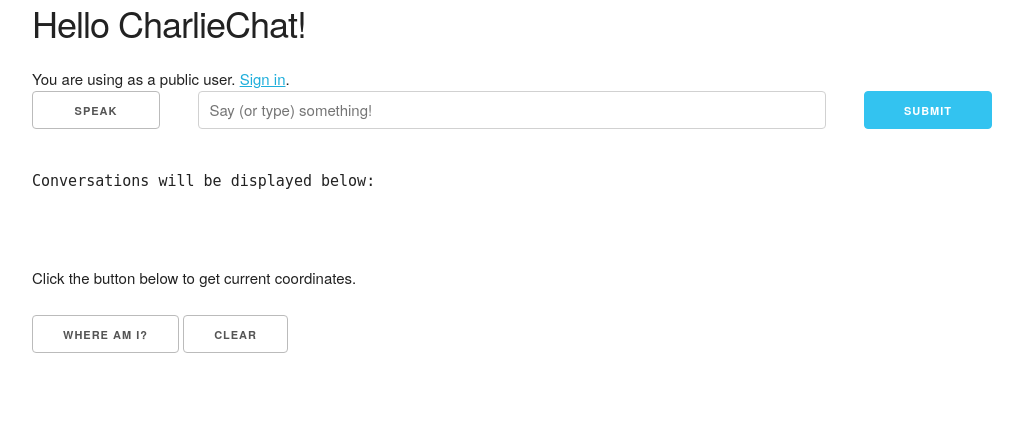
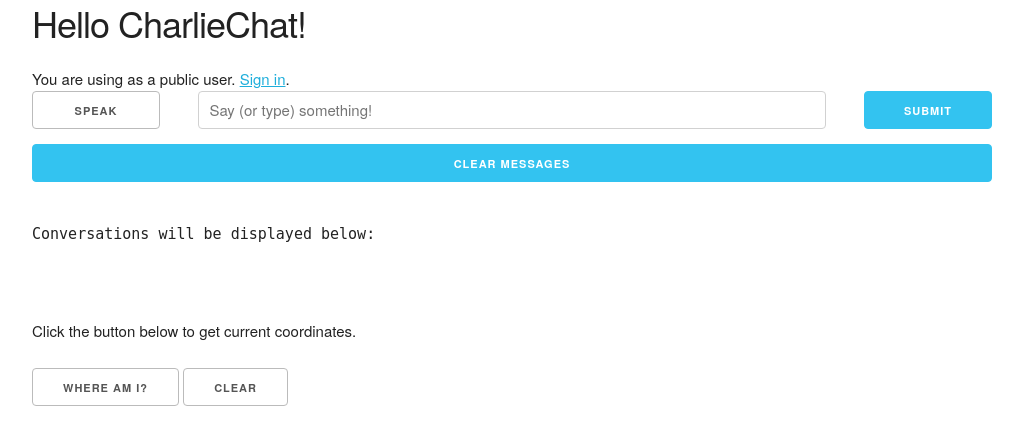
Before and after one commit to signalw/charliechat, a Django app: page / in a window 1280 px wide. Shown: the top 422 px of the page, without its empty margins (128-1151 px from the left). Run offline with Django 3.2, Linux system fonts and the light colour scheme; parts of the project's set-up code (start-up, migrations or seed data) failed here and were passed over; some libraries are stand-ins or nearby versions.

Commit message:
allow users to clear messages

```diff
--- a/main/templates/index.html
+++ b/main/templates/index.html
@@ -25,6 +25,8 @@ You are using as a public user. <a href="/login">Sign in</a>.
         <input class="button-primary u-full-width" type="submit" value="Submit">
       </div>
   </div>
+  <!-- clear session -->
+  <input class="button-primary u-full-width" name="clear_messages" type="submit" value="Clear Messages">
 </form>
 
 <pre>{{ messages }}</pre>
--- a/main/views.py
+++ b/main/views.py
@@ -11,6 +11,9 @@ def index(request):
     if request.method == "GET":
         return render(request, 'index.html',
             {'messages': request.session['_messages']})
+    elif request.method == "POST" and request.POST.get('clear_messages'):
+        request.session['_messages'] = "Conversations will be displayed below:\n"
+        return HttpResponseRedirect(reverse('index'))
     else:
         query = request.POST.get('query')
         request.session['_messages'] += query + '\n'
```
